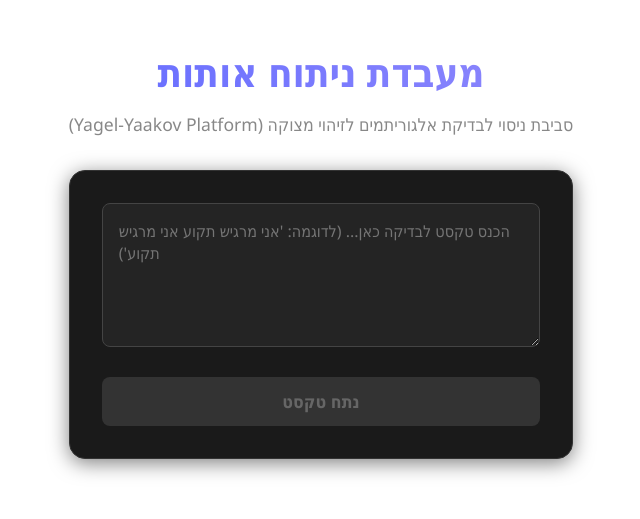
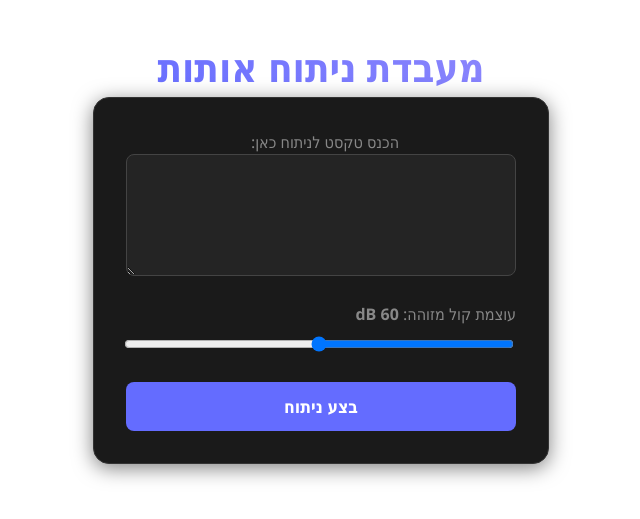
Before and after one commit to YagelAtias/Yagel-Yaakov, a React app in the folder frontend/: page / in a window 1280 px wide. Shown: the part 159-678 px from the top of the page, without its empty margins (319-959 px from the left). Built offline with nearby package versions, Linux system fonts and the light colour scheme; the HTML template or start-up script is replaced by a standard one.

Commit message:
refactor: modularize frontend and integrate multi-signal analysis lab v2

```diff
--- a/frontend/src/App.jsx
+++ b/frontend/src/App.jsx
@@ -1,108 +1,59 @@
-import {useState} from 'react'
+import { useState } from 'react'
 import './App.css'
+// Importing our new custom components
+import AcousticControl from './components/AcousticControl'
+import AnalysisResult from './components/AnalysisResult'
 
 function App() {
     const [text, setText] = useState('')
+    const [decibels, setDecibels] = useState(60)
     const [result, setResult] = useState(null)
     const [loading, setLoading] = useState(false)
 
     const analyzeDistress = async () => {
         if (!text) return;
-
         setLoading(true);
-        setResult(null);
 
         try {
-            const response = await fetch('http://127.0.0.1:8000/api/signals/entropy', {
+            const response = await fetch('http://127.0.0.1:8000/api/v2/analyze_all', {
                 method: 'POST',
-                headers: {'Content-Type': 'application/json'},
-                body: JSON.stringify({text: text}),
+                headers: { 'Content-Type': 'application/json' },
+                body: JSON.stringify({
+                    text: text,
+                    avg_decibels: parseFloat(decibels)
+                }),
             });
 
             const data = await response.json();
             setResult(data);
-
         } catch (error) {
-            console.error("Error connecting to server:", error);
-            alert("Failed to connect to backend");
+            console.error("Connection error:", error);
         } finally {
             setLoading(false);
         }
     };
 
-    const getScoreColor = (score) => {
-        if (score < 0.5) return '#4ade80'; // Green
-        if (score < 0.7) return '#fbbf24'; // Yellow/Orange
-        return '#f87171'; // Red
-    };
-
     return (
         <div className="container" dir="rtl">
             <h1>מעבדת ניתוח אותות</h1>
-            <p className="subtitle">
-                סביבת ניסוי לבדיקת אלגוריתמים לזיהוי מצוקה (Yagel-Yaakov Platform)
-            </p>
 
             <div className="input-card">
+                <label className="label">הכנס טקסט לניתוח כאן:</label>
                 <textarea
                     className="text-input"
-                    rows="5"
-                    placeholder="הכנס טקסט לבדיקה כאן... (לדוגמה: 'אני מרגיש תקוע אני מרגיש תקוע')"
+                    rows="4"
                     value={text}
                     onChange={(e) => setText(e.target.value)}
-                    dir="auto"
                 />
 
-                <button
-                    className="analyze-btn"
-                    onClick={analyzeDistress}
-                    disabled={loading || text.length < 5}
-                >
-                    {loading ? 'מעבד נתונים...' : 'נתח טקסט'}
+                <AcousticControl decibels={decibels} setDecibels={setDecibels} />
+
+                <button className="analyze-btn" onClick={analyzeDistress} disabled={loading}>
+                    {loading ? 'מחשב תוצאה משוקללת...' : 'בצע ניתוח'}
                 </button>
             </div>
 
-            {result && (
-                <div className="results-container">
-                    <h3 style={{textAlign: 'center', marginBottom: '1.5rem', marginTop: 0}}>
-                        תוצאות ניתוח:
-                    </h3>
-
-                    <div className="results-grid">
-
-                        <div className="meta-box" style={{textAlign: 'right'}}>
-                            <div>
-                                <span className="label">יחס דחיסה:</span>
-                                <strong>{result.metadata.compression_ratio}</strong>
-                            </div>
-                            <div>
-                                <span className="label">זוהתה חזרתיות:</span>
-                                <strong>
-                                    {result.metadata.is_repetitive ? 'כן ⚠️' : 'לא ✅'}
-                                </strong>
-                            </div>
-                            <div>
-                                <span className="label">אורך מקורי:</span>
-                                {result.metadata.original_length} תווים
-                            </div>
-                        </div>
-
-                        <div className="score-box">
-                            <span>ציון מצוקה</span>
-                            <span
-                                className="score-value"
-                                style={{
-                                    color: getScoreColor(result.score),
-                                    direction: 'ltr',
-                                    display: 'inline-block'
-                                }}
-                            >
-                                {result.score} <span style={{fontSize: '1rem', color: '#666'}}>/ 1</span>
-                            </span>
-                        </div>
-                    </div>
-                </div>
-            )}
+            {result && <AnalysisResult result={result} />}
         </div>
     )
 }
--- /dev/null
+++ b/frontend/src/components/AcousticControl.jsx
@@ -0,0 +1,24 @@
+import React from 'react';
+
+const AcousticControl = ({ decibels, setDecibels }) => {
+    return (
+        <div className="input-group" style={{ marginTop: '20px', textAlign: 'right' }}>
+            <label className="label">
+                עוצמת קול מזוהה: <strong>{decibels} dB</strong>
+                {decibels > 75 && " (צעקה)"}
+                {decibels < 40 && " (לחישה)"}
+            </label>
+            <input
+                type="range"
+                min="20"
+                max="100"
+                value={decibels}
+                onChange={(e) => setDecibels(e.target.value)}
+                className="slider-input"
+                style={{ width: '100%', cursor: 'pointer', marginTop: '10px' }}
+            />
+        </div>
+    );
+};
+
+export default AcousticControl;
--- /dev/null
+++ b/frontend/src/components/AnalysisResult.jsx
@@ -0,0 +1,46 @@
+import React from 'react';
+
+const AnalysisResult = ({result}) => {
+    const getScoreColor = (score) => {
+        if (score < 0.4) return '#4ade80'; // Green
+        if (score < 0.7) return '#fbbf24'; // Yellow
+        return '#f87171'; // Red
+    };
+
+    const wmd = result.signals?.semantic_wmd;
+    const entropy = result.signals?.entropy;
+    const isRepetitive = entropy?.metadata?.is_repetitive;
+
+    return (
+        <div className="results-container">
+            <div className="score-box">
+                <span style={{fontSize: '1.2rem'}}>מדד מצוקה משוקלל</span>
+                <span className="score-value" style={{color: getScoreColor(result.overall_distress_score)}}>
+                    {result.overall_distress_score}
+                </span>
+            </div>
+
+            <div className="results-grid" style={{marginTop: '20px'}}>
+                <div className="meta-box">
+                    <strong>ניתוח סמנטי (WMD):</strong>
+                    <span>ציון סופי: {wmd?.score}</span>
+                    <span>דימיון וקטורי (Base): {wmd?.metadata?.base_score || 0}</span>
+                    <span style={{
+                        color: wmd?.metadata?.intensity_zone === "Normal" ? "#9ca3af" : "#f87171",
+                        fontWeight: 'bold'
+                    }}>
+                        מצב: {wmd?.metadata?.intensity_zone}
+                    </span>
+                </div>
+
+                <div className="meta-box">
+                    <strong>ניתוח קוגניטיבי (Entropy):</strong>
+                    <span>חזרתיות: {isRepetitive ? "⚠️ זיהוי רומינציה" : "✅ תקין"}</span>
+                    <span>ציון: {entropy?.score}</span>
+                </div>
+            </div>
+        </div>
+    );
+};
+
+export default AnalysisResult;
```
